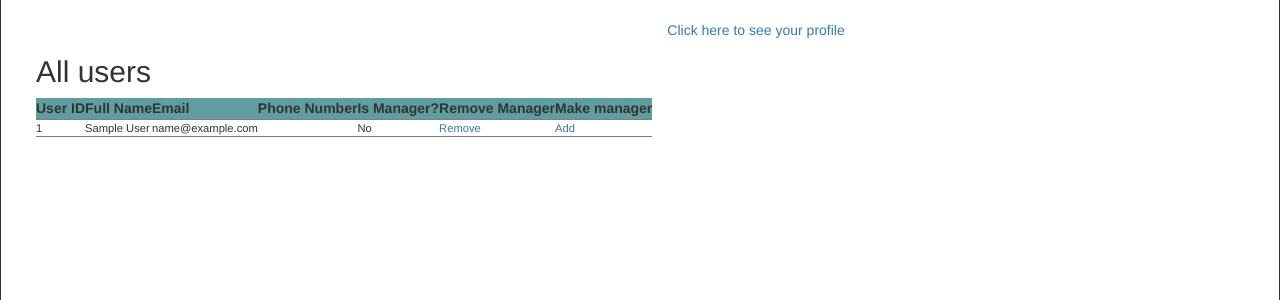
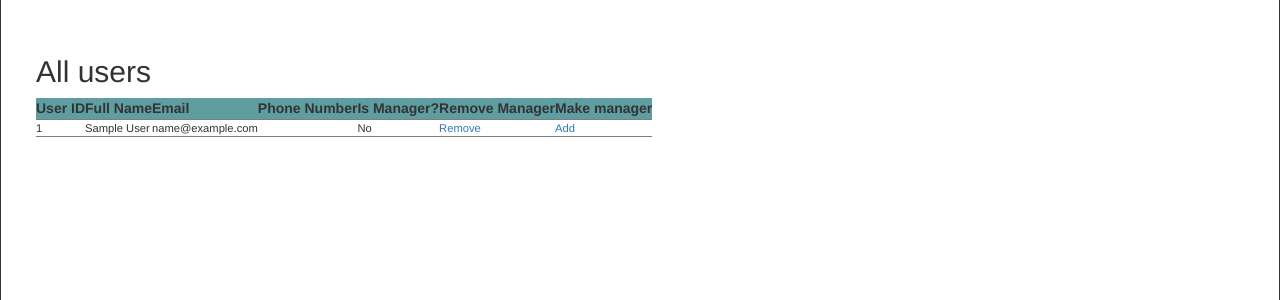
Before and after one commit to weihanlin/csis3280-project, a PHP site: page /AdminProfile.php in a window 1280 px wide. Shown: the part 93-393 px from the top of the page. Run offline with PHP 8.4, Linux system fonts and the light colour scheme; the visitor is signed in with stand-in values (Sample User, id 1).

Commit message:
Update AdminProfile.php

```diff
--- a/AdminProfile.php
+++ b/AdminProfile.php
@@ -17,7 +17,6 @@ LoginManager::verifyAdmin();
 
 
     Page::header();
-    echo "<a href=\"UserProfile.php\">Click here to see your profile</a>";
     if(!empty($_GET)){
         if($_GET['action']=="add"){
             UserDAO::setAdmin($_GET['id'], true);
```
